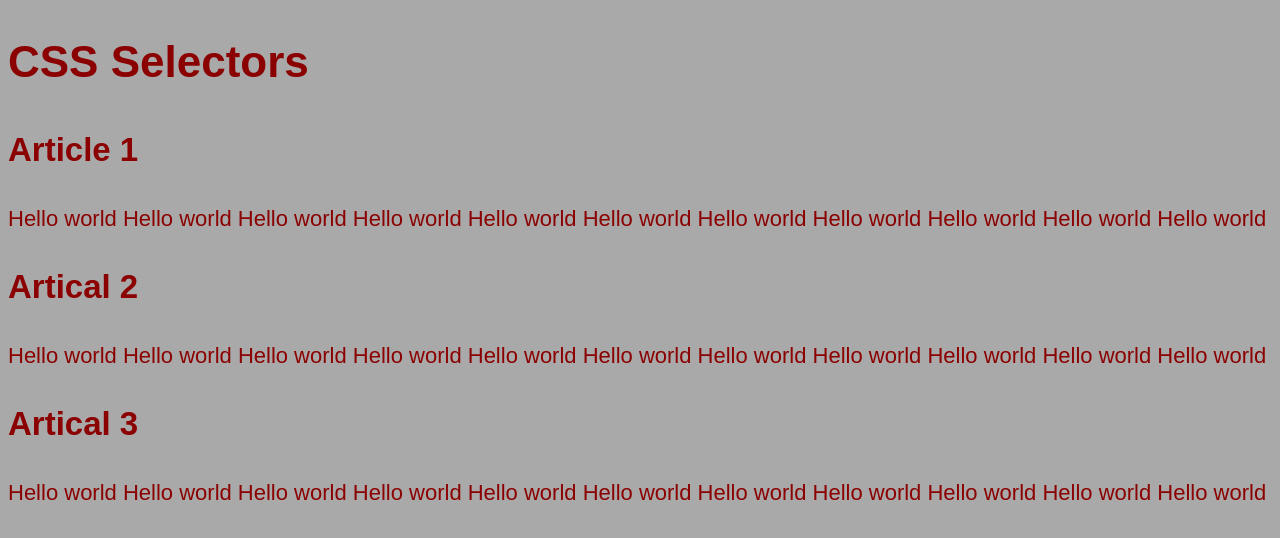
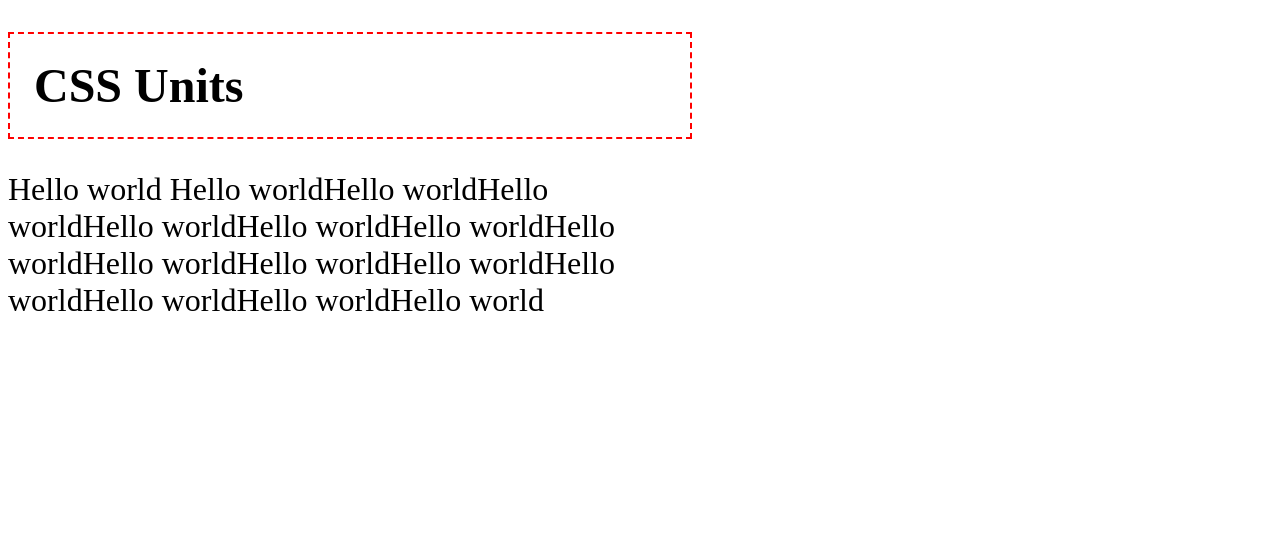
Before and after one commit to marnop/Learning-CSS, a plain HTML site: page index.html in a window 1280 px wide. Drawn offline with Linux system fonts and the light colour scheme.

Commit message:
Lesson_04
Unit & Size

```diff
--- a/css/style.css
+++ b/css/style.css
@@ -1,7 +1,12 @@
-body {
-    font-size: 22px;
-    font-family: Arial, Helvetica, sans-serif;
-    line-height: 1.5;
-    background-color: darkgray;
-    color: darkred;
+
+h1 {
+    border: 2px dashed red;
+    width: 50%;
+    font-size: 3rem;
+    padding: 0.5em;
 }
+
+p {
+    font-size: 2rem;
+    width: 40ch;
+}
--- a/index.html
+++ b/index.html
@@ -10,23 +10,9 @@
 <body>
 
     <header>
-        <h1>CSS Selectors</h1>
+        <h1>CSS Units</h1>
     </header>
-
-    <article id="article1">
-        <h2 class="ha1">Article 1</h2>
-        <p class="pa3">Hello world Hello world Hello world Hello world Hello world Hello world <span>Hello world</span> Hello world Hello world Hello world Hello world</p>
-    </article>
-
-    <article id="article2">
-        <h2 class="ha2">Artical 2</h2>
-        <p class="pa2">Hello world Hello world <span>Hello world</span> Hello world Hello world Hello world Hello world Hello world Hello world Hello world Hello world</p>
-    </article>
-
-    <article id="article3">
-        <h2 class="ha3">Artical 3</h2>
-        <p class="pa3">Hello world Hello world Hello world Hello world Hello world <span>Hello world</span> Hello world Hello world Hello world Hello world Hello world</p>
-    </article>
+    <p>Hello world Hello worldHello worldHello worldHello worldHello worldHello worldHello worldHello worldHello worldHello worldHello worldHello worldHello worldHello world</p>
 
 </body>
 
```
